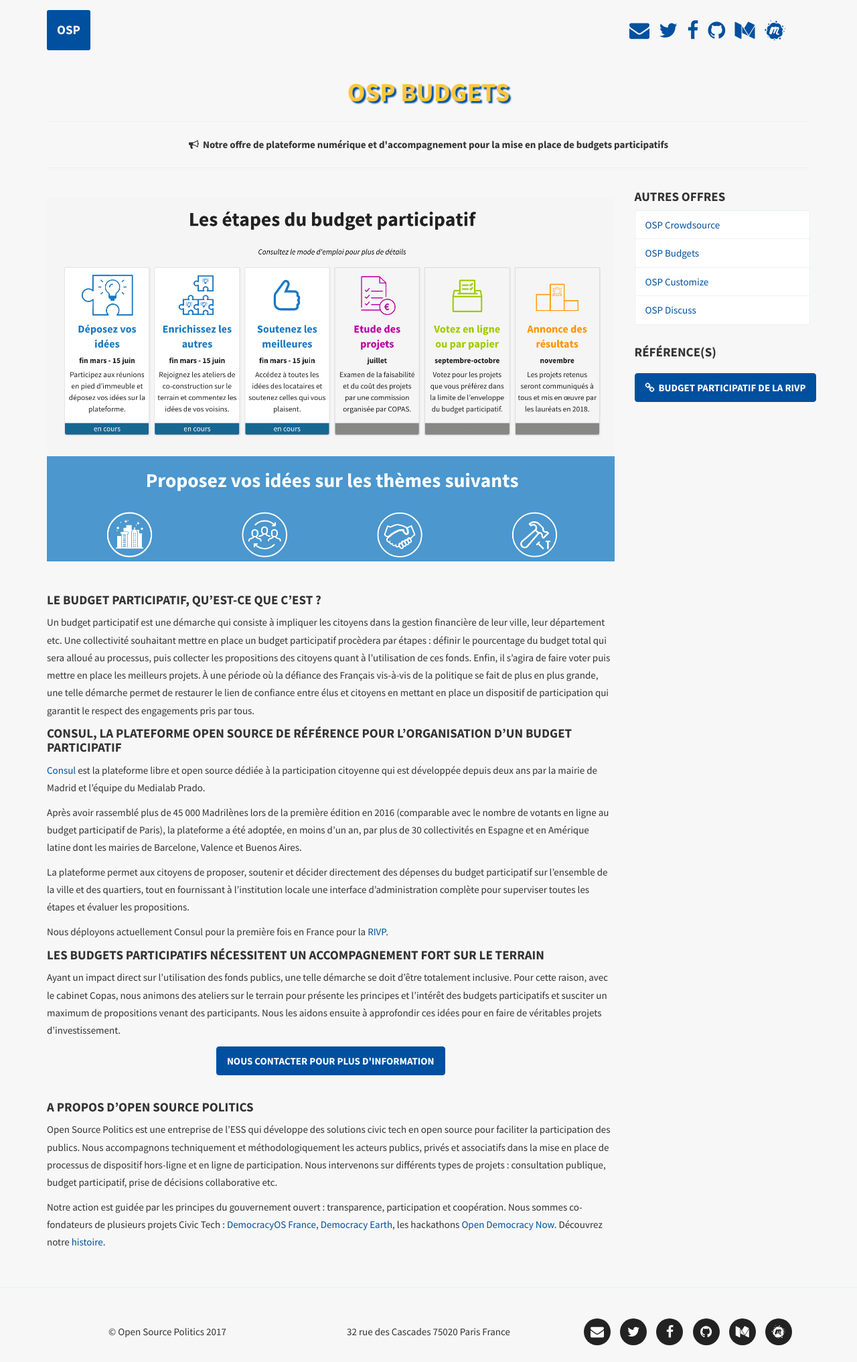
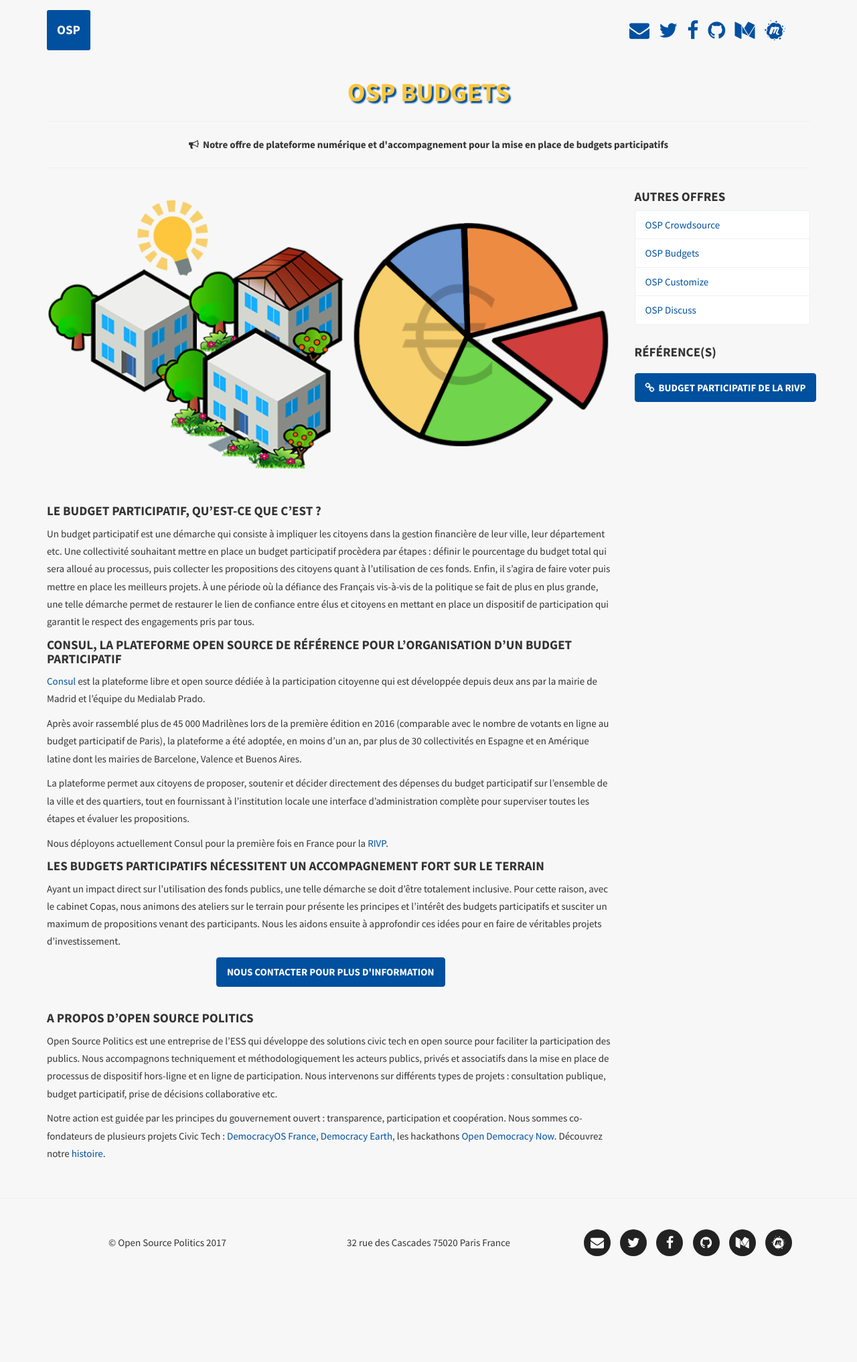
Before and after one commit to OpenSourcePolitics/opensourcepolitics_web-site, a Jekyll site: the page built from _offres-fr/bp.markdown, in a window 1280 px wide. Shown: the whole page at 67% size. Built offline with Jekyll 4.4.1, drawn with Linux system fonts in a browser that asks for light colours; some web fonts are replaced; after the commit the page ends 1900 px from its top, so only the background shows below that.

Commit message:
change img bp page

```diff
--- a/_offres-fr/bp.markdown
+++ b/_offres-fr/bp.markdown
@@ -6,7 +6,7 @@ published: true
 locale: fr
 permalink: /budget-participatif
 ---
-![Octo-Civic-Hacker]({{ site.baseurl }}/img/bp-rivp.png)
+![Budget Participatif]({{ site.baseurl }}/img/visuel-bp.png)
 
 <br>
 
```
Also changed, not shown: img/visuel-bp.png (added).
